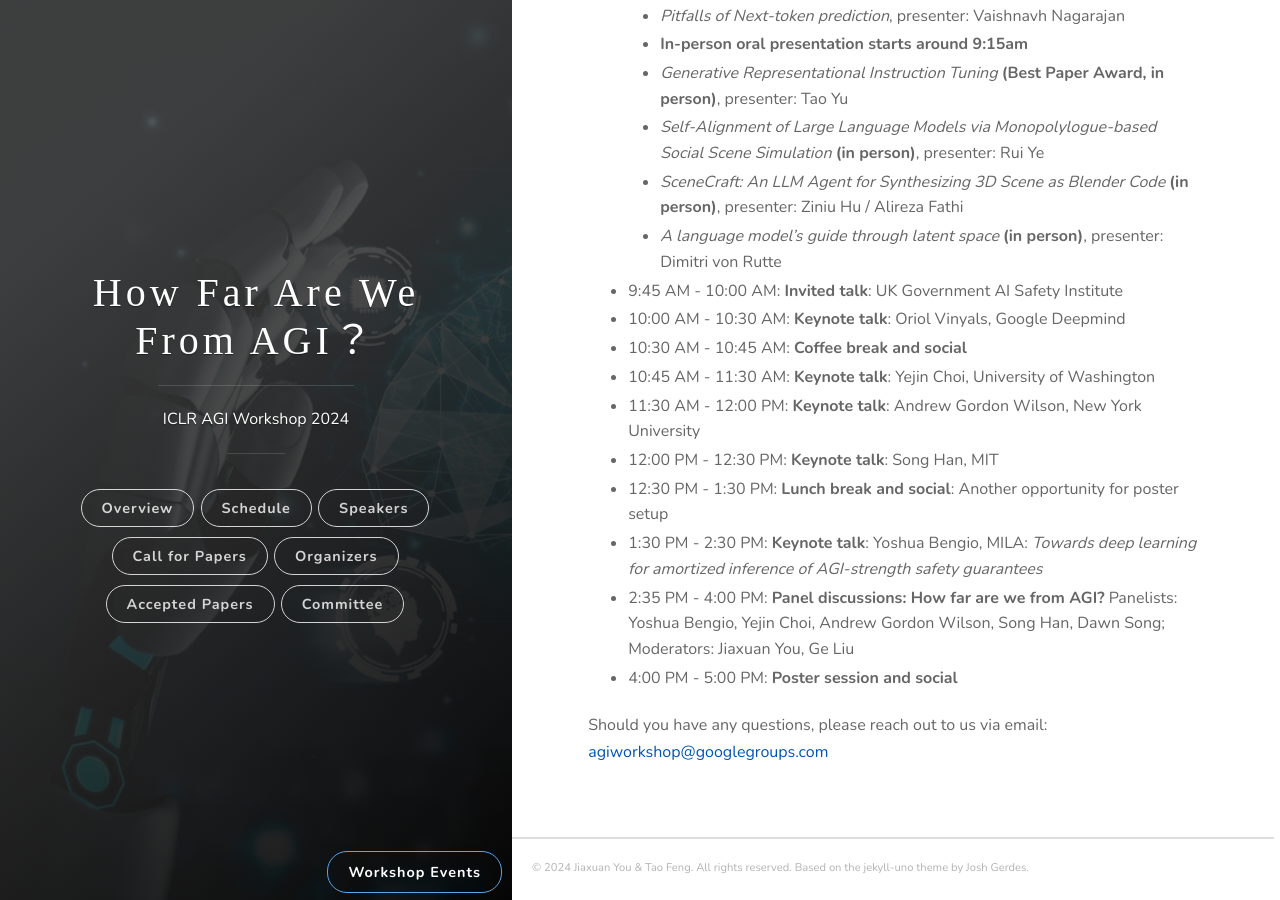
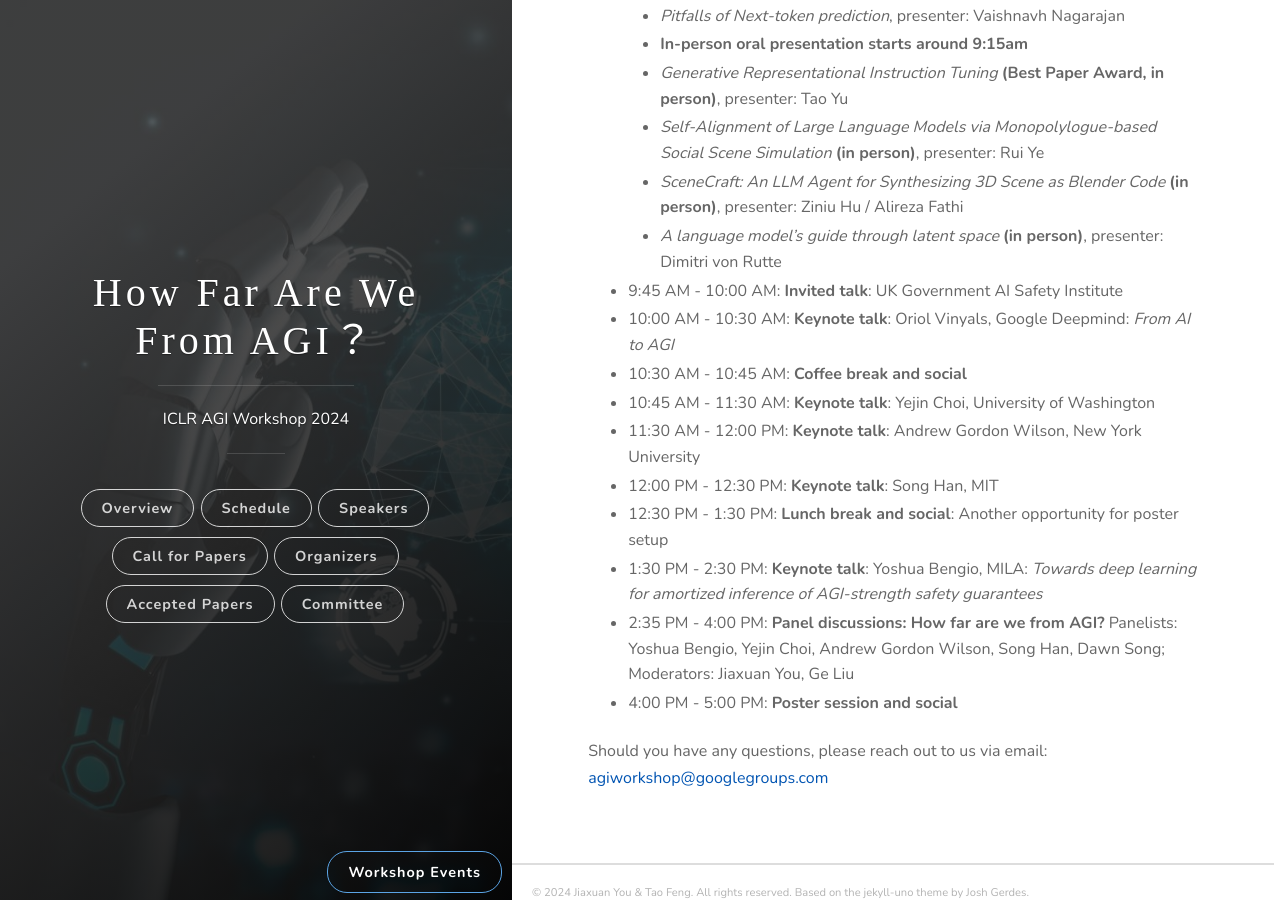
Before and after one commit to AGIWorkshop/agiworkshop.github.io, a Jekyll site: the page built from _posts/2024/schedule.md, in a window 1280 px wide and 900 px high, scrolled down 805 px. Built offline with Jekyll 4.4.1, drawn with Linux system fonts in a browser that asks for light colours; some web fonts are replaced.

Commit message:
Update schedule.md

```diff
--- a/_posts/2024/schedule.md
+++ b/_posts/2024/schedule.md
@@ -24,7 +24,7 @@ We aim to showcase the latest in AGI research, delve into breakthroughs from LLM
   - *SceneCraft: An LLM Agent for Synthesizing 3D Scene as Blender Code* **(in person)**, presenter: Ziniu Hu / Alireza Fathi
   - *A language model's guide through latent space* **(in person)**, presenter: Dimitri von Rutte
 - 9:45 AM - 10:00 AM: **Invited talk**: UK Government AI Safety Institute
-- 10:00 AM - 10:30 AM: **Keynote talk**: Oriol Vinyals, Google Deepmind
+- 10:00 AM - 10:30 AM: **Keynote talk**: Oriol Vinyals, Google Deepmind: *From AI to AGI*
 - 10:30 AM - 10:45 AM: **Coffee break and social**
 - 10:45 AM - 11:30 AM: **Keynote talk**: Yejin Choi, University of Washington
 - 11:30 AM - 12:00 PM: **Keynote talk**: Andrew Gordon Wilson, New York University
```
